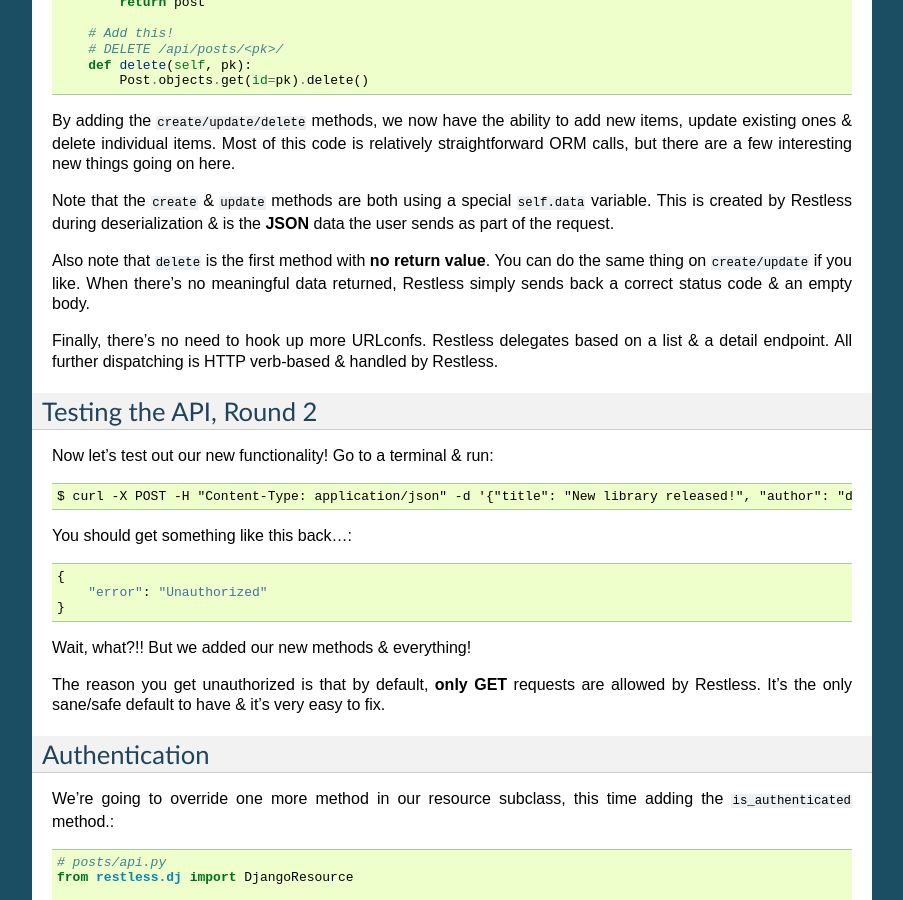
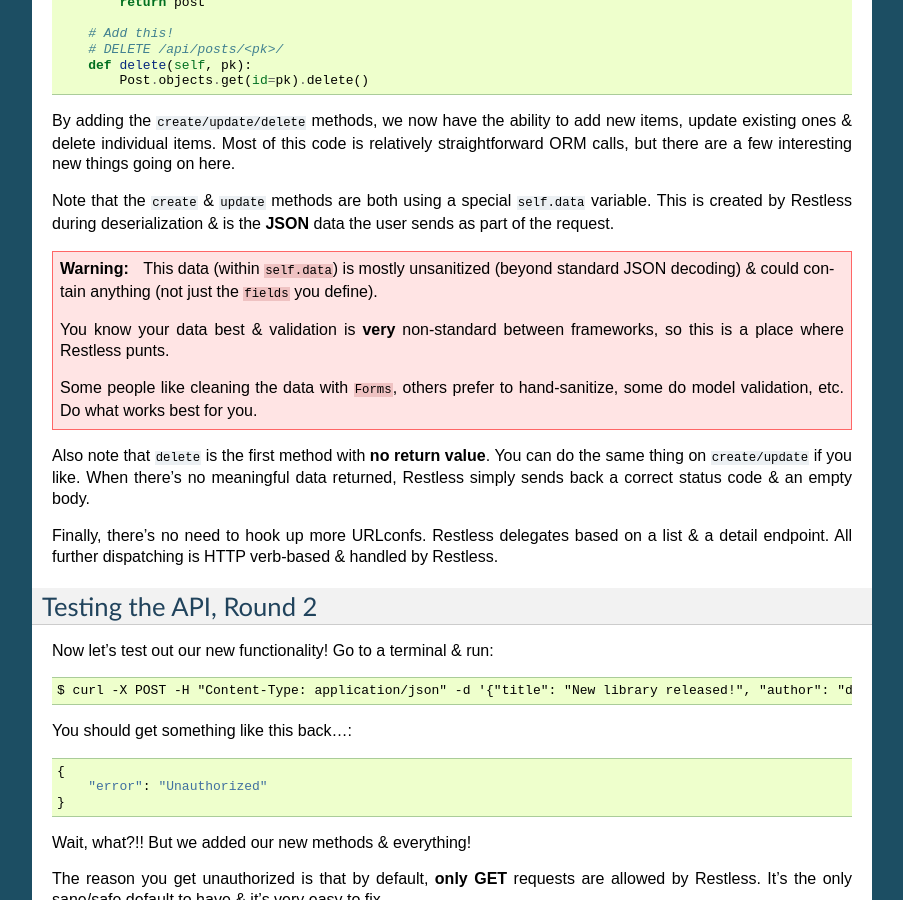
Before and after one commit to toastdriven/restless, a Sphinx documentation site: the page built from docs/tutorial.rst, in a window 1280 px wide and 900 px high, scrolled down 5859 px. Shown: the whole window, without its empty margins (198-1101 px from the left). Built offline with Sphinx 7.4.7, drawn with Linux system fonts in a browser that asks for light colours; some of the changed lines change nothing that is shown.

Commit message:
That missing colon matters a lot.

```diff
--- a/docs/tutorial.rst
+++ b/docs/tutorial.rst
@@ -403,7 +403,7 @@ Note that the ``create`` & ``update`` methods are both using a special
 ``self.data`` variable. This is created by Restless during deserialization &
 is the **JSON** data the user sends as part of the request.
 
-.. warning:
+.. warning::
 
     This data (within ``self.data``) is mostly unsanitized (beyond standard
     JSON decoding) & could contain anything (not just the ``fields`` you
```
